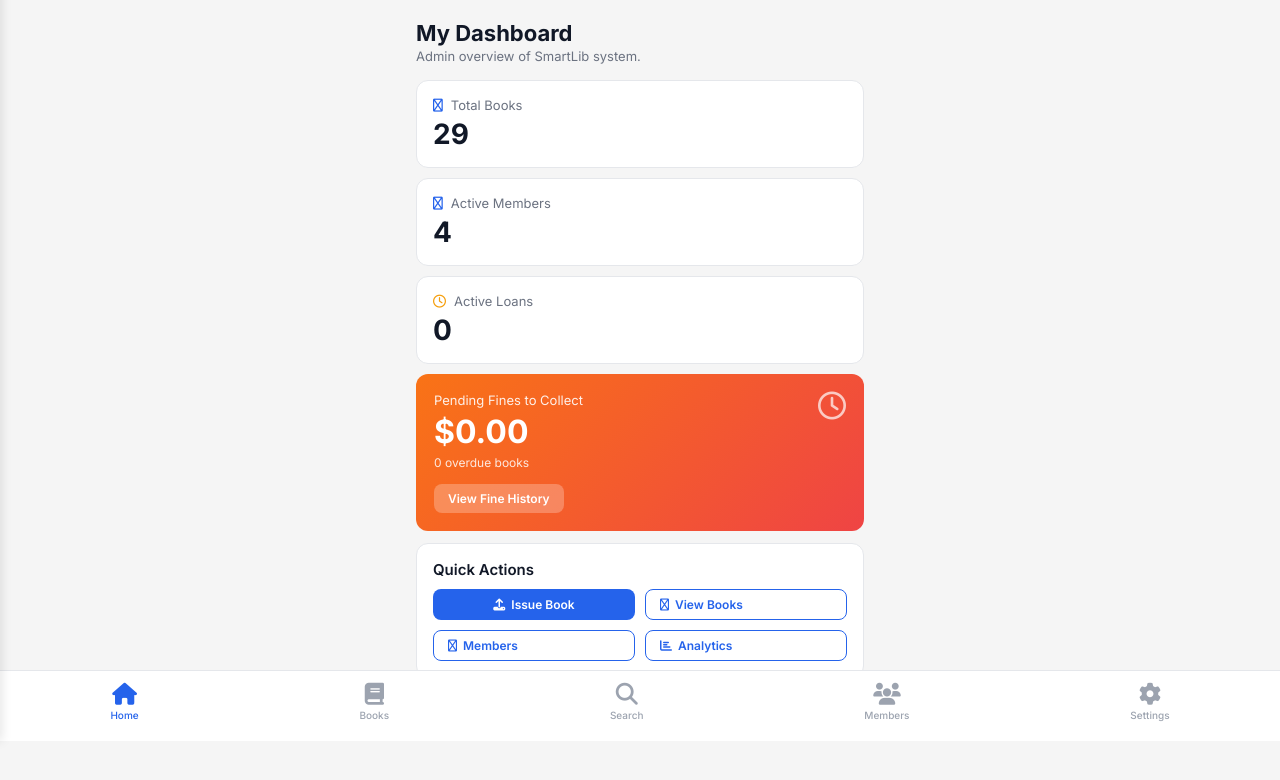
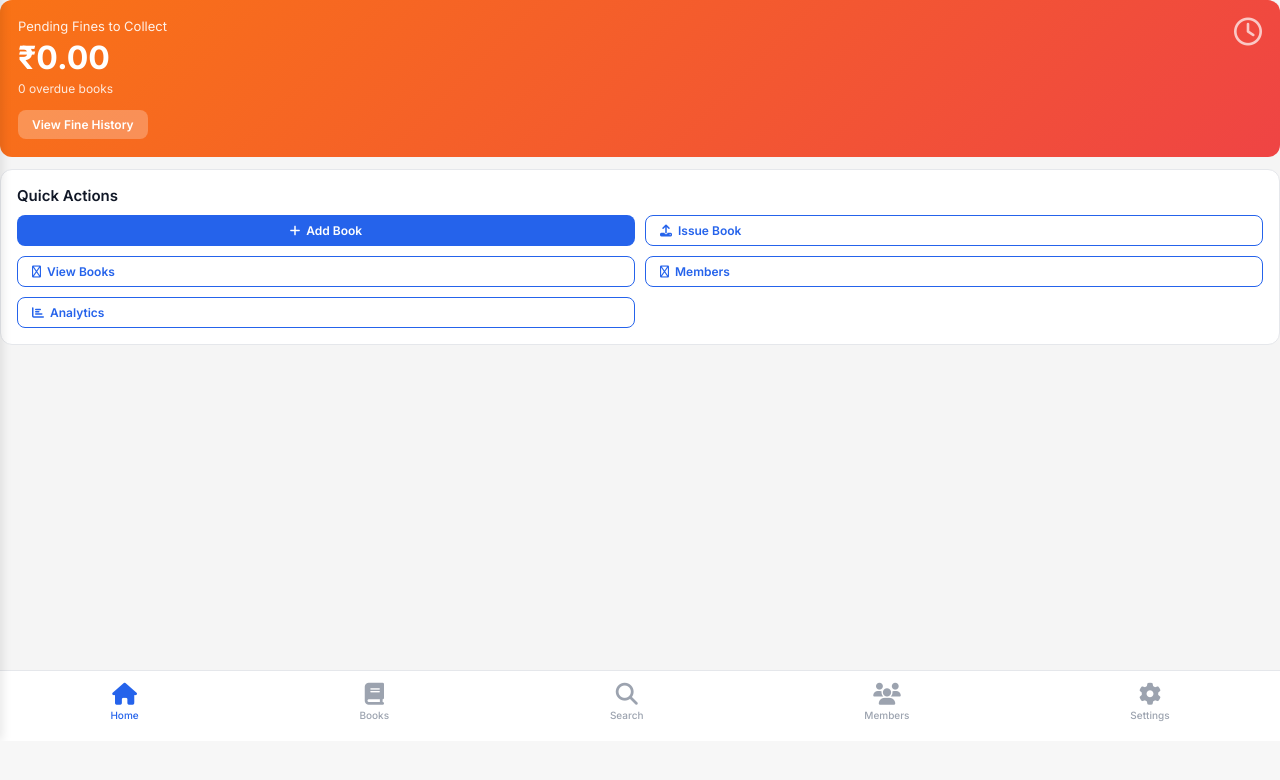
Before and after one commit to ramakrishna213/smartlib, a Flask app: page /admin in a window 1280 px wide. Shown: the part 59-839 px from the top of the page. After the commit the page ends 780 px from the top, so only its background shows below. Run offline with Flask 3, Linux system fonts and the light colour scheme; a user stored in the database is signed in.

Commit message:
Added Add Book button to admin dashboard

```diff
--- a/templates/admin_dashboard.html
+++ b/templates/admin_dashboard.html
@@ -1,78 +1,135 @@
 {% extends "base.html" %}
 {% block content %}
-<div class="page">
-  <h1 class="page-title">My Dashboard</h1>
-  <p class="page-subtitle">Admin overview of SmartLib system.</p>
-
-  <div style="margin-top:16px">
-    <!-- Stats -->
-    <div class="stat-card">
-      <div class="stat-label"><i class="fa-regular fa-book-open" style="color:#2563eb;margin-right:8px"></i>Total Books</div>
-      <div class="stat-value">{{ total_books }}</div>
-    </div>
-    <div class="stat-card">
-      <div class="stat-label"><i class="fa-regular fa-users" style="color:#2563eb;margin-right:8px"></i>Active Members</div>
-      <div class="stat-value">{{ total_members }}</div>
-    </div>
-    <div class="stat-card">
-      <div class="stat-label"><i class="fa-regular fa-clock" style="color:#f59e0b;margin-right:8px"></i>Active Loans</div>
-      <div class="stat-value">{{ active_loans }}</div>
-    </div>
 
 <!-- Pending Fines Banner -->
 <div class="fines-banner">
   <div style="display:flex;justify-content:space-between;align-items:flex-start">
     <div>
       <div class="fines-banner-label">Pending Fines to Collect</div>
-          <div class="fines-banner-amount">${{ "%.2f"|format(total_fines) }}</div>
-          <div style="font-size:12px;opacity:0.85;margin-top:4px">{{ overdue_books|length }} overdue books</div>
+      <div class="fines-banner-amount">
+        ₹{{ "%.2f"|format(total_fines) }}
       </div>
+      <div style="font-size:12px;opacity:0.85;margin-top:4px">
+        {{ overdue_books|length }} overdue books
+      </div>
+    </div>
+
     <i class="fa-regular fa-clock" style="font-size:28px;opacity:0.7"></i>
   </div>
-      <a href="{{ url_for('main.fines') }}" class="btn btn-sm"
+
+  <a href="{{ url_for('main.fines') }}"
+     class="btn btn-sm"
      style="margin-top:14px;background:rgba(255,255,255,0.25);color:#fff;display:inline-flex">
     View Fine History
   </a>
 </div>
 
+
 <!-- Quick Actions -->
 <div class="card">
-      <div class="card-title">Quick Actions</div>
-      <div style="display:grid;grid-template-columns:1fr 1fr;gap:10px;margin-top:10px">
-        <a href="{{ url_for('main.issue_book') }}" class="btn btn-primary btn-sm">
-          <i class="fa-solid fa-upload"></i> Issue Book
-        </a>
-        <a href="{{ url_for('main.books') }}" class="btn btn-outline btn-sm">
-          <i class="fa-regular fa-book-open"></i> View Books
-        </a>
-        <a href="{{ url_for('main.members') }}" class="btn btn-outline btn-sm">
-          <i class="fa-regular fa-users"></i> Members
-        </a>
-        <a href="{{ url_for('main.analytics') }}" class="btn btn-outline btn-sm">
-          <i class="fa-solid fa-chart-bar"></i> Analytics
-        </a>
-      </div>
+
+  <div class="card-title">
+    Quick Actions
   </div>
 
+  <div style="display:grid;grid-template-columns:1fr 1fr;gap:10px;margin-top:10px">
+
+
+    <!-- ADD BOOK BUTTON -->
+    <a href="{{ url_for('main.add_book') }}"
+       class="btn btn-primary btn-sm">
+      <i class="fa-solid fa-plus"></i>
+      Add Book
+    </a>
+
+
+    <!-- ISSUE BOOK -->
+    <a href="{{ url_for('main.issue_book') }}"
+       class="btn btn-outline btn-sm">
+      <i class="fa-solid fa-upload"></i>
+      Issue Book
+    </a>
+
+
+    <!-- VIEW BOOKS -->
+    <a href="{{ url_for('main.books') }}"
+       class="btn btn-outline btn-sm">
+      <i class="fa-regular fa-book"></i>
+      View Books
+    </a>
+
+
+    <!-- MEMBERS -->
+    <a href="{{ url_for('main.members') }}"
+       class="btn btn-outline btn-sm">
+      <i class="fa-regular fa-users"></i>
+      Members
+    </a>
+
+
+    <!-- ANALYTICS -->
+    <a href="{{ url_for('main.analytics') }}"
+       class="btn btn-outline btn-sm">
+      <i class="fa-solid fa-chart-bar"></i>
+      Analytics
+    </a>
+
+
+  </div>
+
+</div>
+
+
+
 <!-- Overdue Books -->
+
 {% if overdue_books %}
+
 <div class="card">
+
   <div class="card-title" style="color:#ef4444">
-        <i class="fa-solid fa-triangle-exclamation"></i> Overdue Books ({{ overdue_books|length }})
+
+    <i class="fa-solid fa-triangle-exclamation"></i>
+    Overdue Books ({{ overdue_books|length }})
+
   </div>
+
+
   {% for loan in overdue_books[:5] %}
+
   <div class="fine-row">
+
     <div>
-          <div class="fine-name">{{ loan.book.title }}</div>
-          <div class="fine-book">{{ loan.member.name }} • Due: {{ loan.due_date }}</div>
+
+      <div class="fine-name">
+        {{ loan.book.title }}
       </div>
-        <form method="POST" action="{{ url_for('main.return_book', issue_id=loan.id) }}">
-          <button class="btn btn-danger btn-sm">Return</button>
+
+      <div class="fine-book">
+        {{ loan.member.name }} • Due: {{ loan.due_date }}
+      </div>
+
+    </div>
+
+
+    <form method="POST"
+          action="{{ url_for('main.return_book', issue_id=loan.id) }}">
+
+      <button class="btn btn-danger btn-sm">
+        Return
+      </button>
+
     </form>
+
+
   </div>
+
   {% endfor %}
+
+
 </div>
+
 {% endif %}
-  </div>
-</div>
+
+
 {% endblock %}
```
Lines whose indentation alone changed are shown as unchanged.
